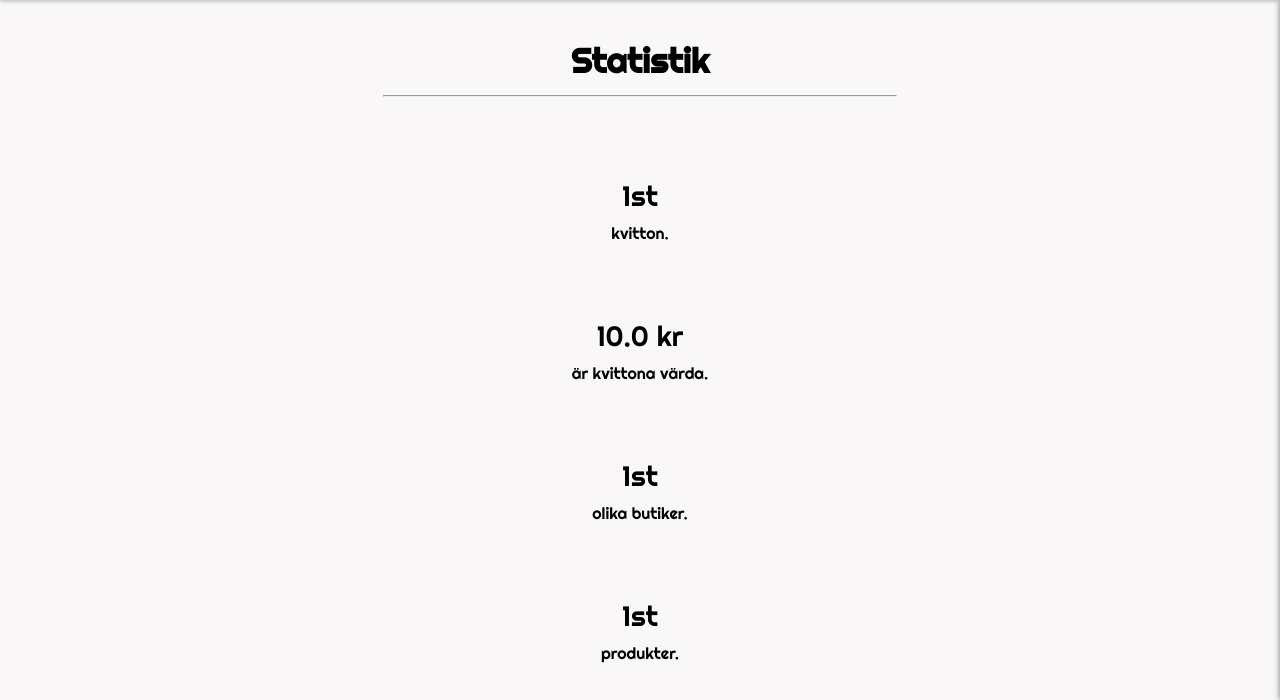
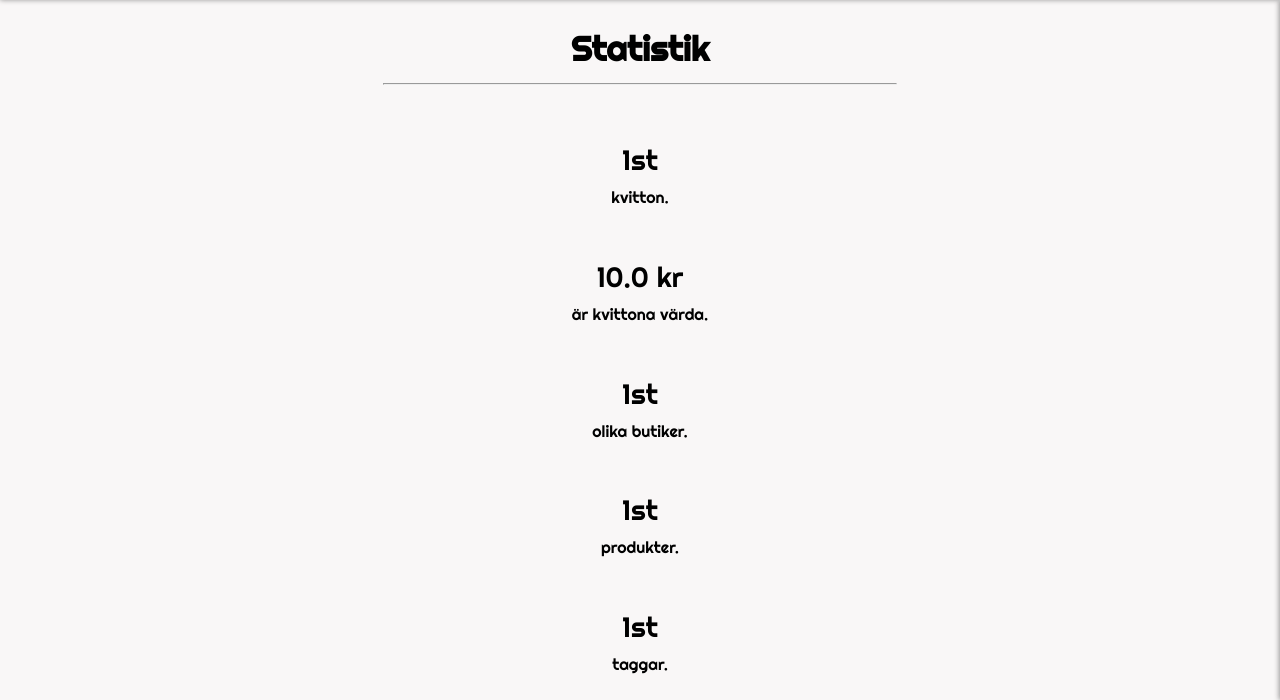
Before and after one commit to albinmedoc/receipts_storage, a Flask app: page /statistics in a window 1280 px wide. Shown: the part 100-800 px from the top of the page. Run offline with Flask 2, Linux system fonts and the light colour scheme; tables that the repository leaves empty hold one stand-in row (values such as "Sample post"); parts of the project's set-up code (start-up, migrations or seed data) failed here and were passed over.

Commit message:
Added count of tags to statistics page

```diff
--- a/receipts_storage/routes/home.py
+++ b/receipts_storage/routes/home.py
@@ -1,5 +1,5 @@
 from flask import Blueprint, render_template
-from receipts_storage.models import Product, Receipt, Store
+from receipts_storage.models import Product, Receipt, Store, Tag
 
 bp_home = Blueprint("home", __name__)
 
@@ -14,10 +14,11 @@
     count_receipts = Receipt.query.count()
     count_products = Product.query.count()
     count_stores = Store.query.count()
+    count_tags = Tag.query.count()
 
     receipts = Receipt.query.all()
     receipts_sum = 0
     for receipt in receipts:
         receipts_sum = receipts_sum + receipt.sum
 
-    return render_template("statistics.html", count_receipts=count_receipts, count_products=count_products, count_stores=count_stores, receipts_sum=receipts_sum)
+    return render_template("statistics.html", count_receipts=count_receipts, count_products=count_products, count_stores=count_stores, receipts_sum=receipts_sum, count_tags=count_tags)
--- a/receipts_storage/static/css/statistics.css
+++ b/receipts_storage/static/css/statistics.css
@@ -1,6 +1,6 @@
 
 #container_statistics > div{
-    height: calc((100vh - var(--header-height))/5);
+    height: calc((100vh - var(--header-height))/6);
     width: 100%;
     display: flex;
     justify-content: center;
--- a/receipts_storage/templates/statistics.html
+++ b/receipts_storage/templates/statistics.html
@@ -25,5 +25,9 @@
         <p>{{ count_products }}st</p>
         <p>produkter.</p>
     </div>
+    <div>
+        <p>{{ count_tags }}st</p>
+        <p>taggar.</p>
+    </div>
 </section>
 {% endblock main %}
```
